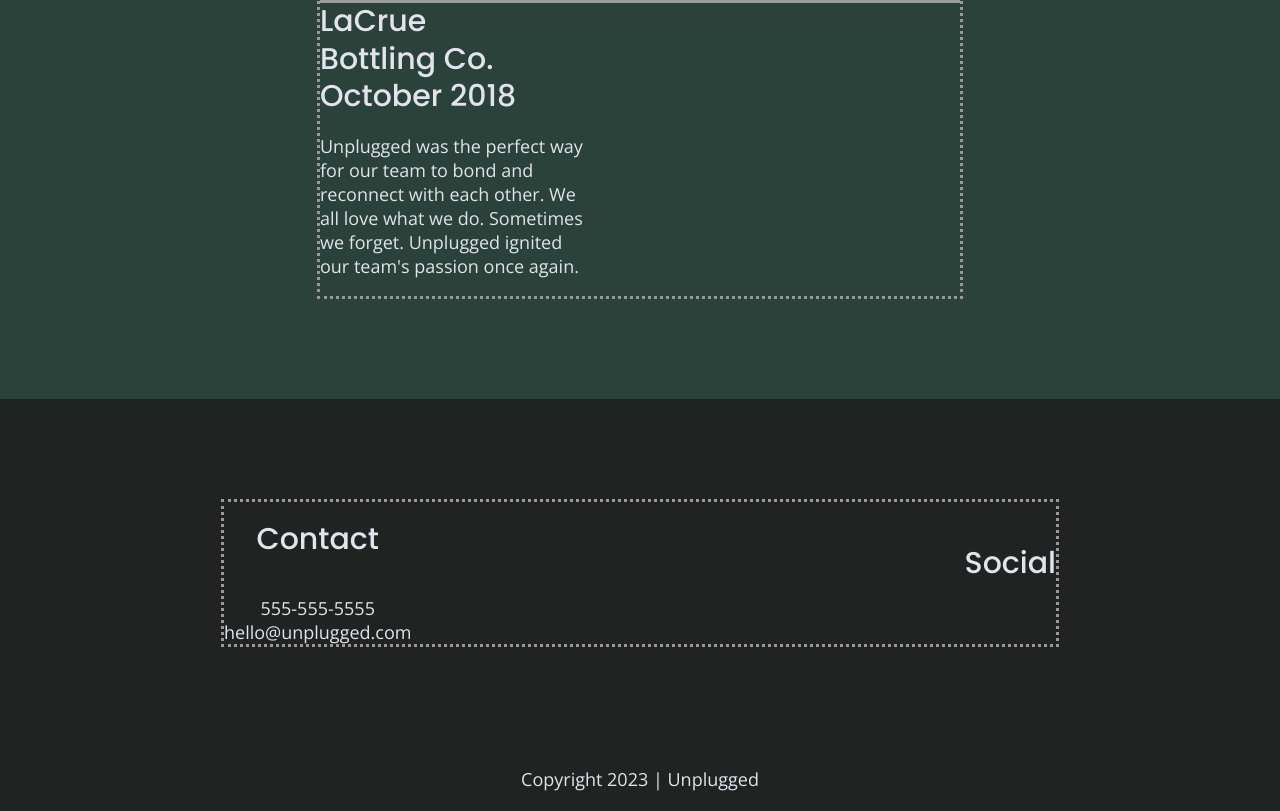
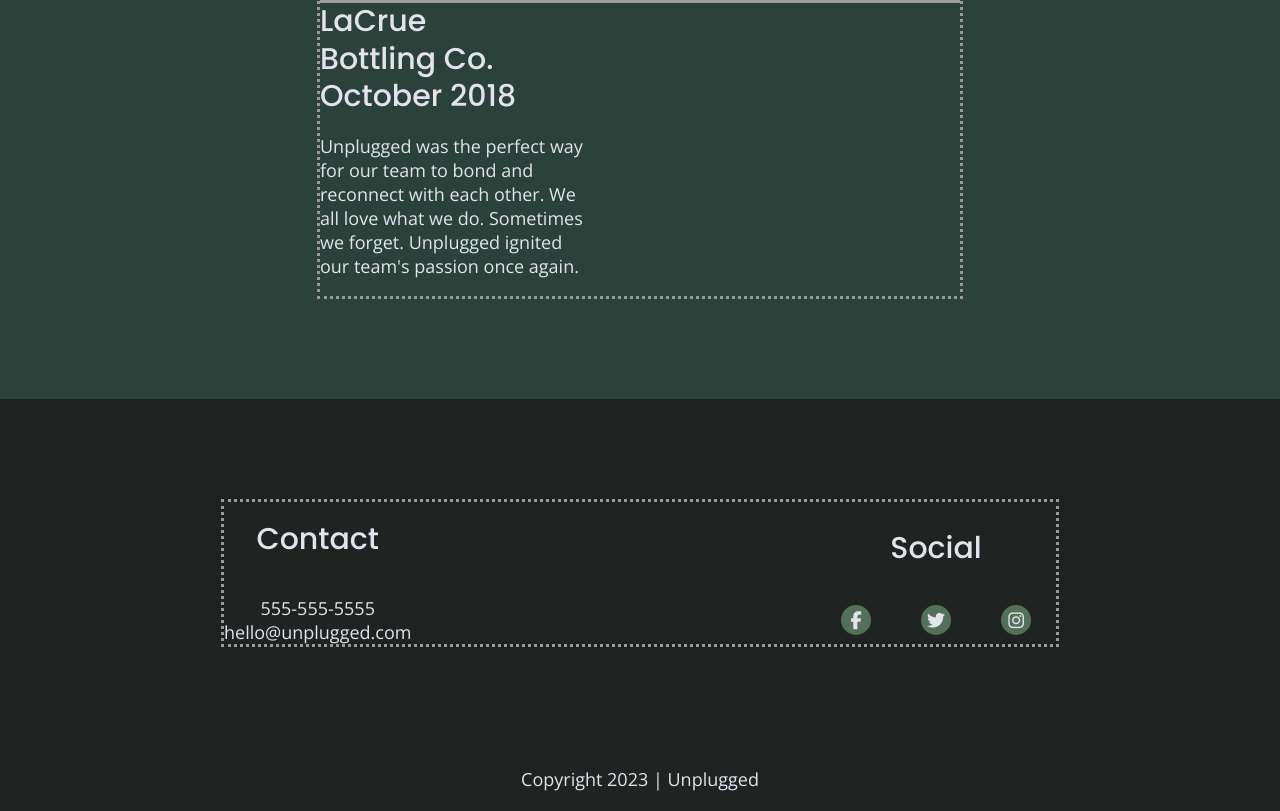
Before and after one commit to Dev-Wy/Unplugged, a website built with Parcel: page index.html in a window 1280 px wide. Shown: the part 2895-3706 px from the top of the page. Built offline with nearby package versions, Linux system fonts and the light colour scheme; grey boxes are pictures that could not be loaded.

Commit message:
Social icons

```diff
--- a/css/main.css
+++ b/css/main.css
@@ -253,6 +253,15 @@ footer .social-icons p {
   display: flex;
   justify-content: center;
   align-items: center;
+  border-radius: 25px;
+  background: #527158;
+  margin: 0 25px;
+  padding: 10px;
+  width:10px;
+  height:10px;
+
+
+
 }
 
 footer .copyright {
--- a/index.html
+++ b/index.html
@@ -143,9 +143,15 @@
         <div class="social">
           <h4>Social</h4>
           <div class="social-icons">
-            <p><a href="https://www.facebook.com/yoursite" target="_blank" rel="noopener"></a></p>
-            <p><a href="https://twitter.com/yoursite" target="_blank" rel="noopener"></a></p>
-            <p><a href="https://instagram.com/yoursite" target="_blank" rel="noopener"></a></p>
+            <p>
+              <a href="https://www.facebook.com/yoursite" target="_blank" rel="noopener"><i class="fab fa-facebook-f"></i></a>
+            </p>
+            <p>
+              <a href="https://twitter.com/yoursite" target="_blank" rel="noopener"><i class="fab fa-twitter"></i></a>
+            </p>
+            <p>
+              <a href="https://instagram.com/yoursite" target="_blank" rel="noopener"><i class="fab fa-instagram"></i></a>
+            </p>
           </div>
         </div>
       </div>
```
